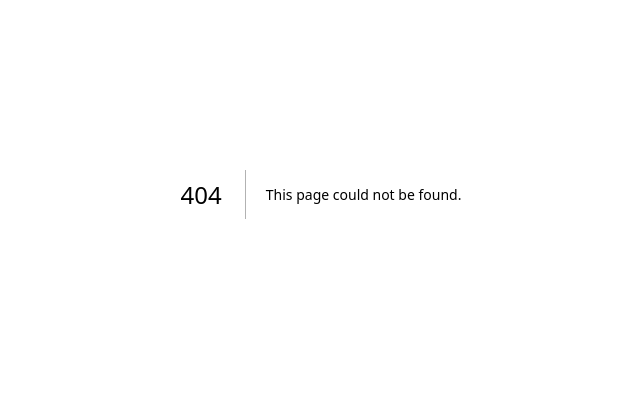
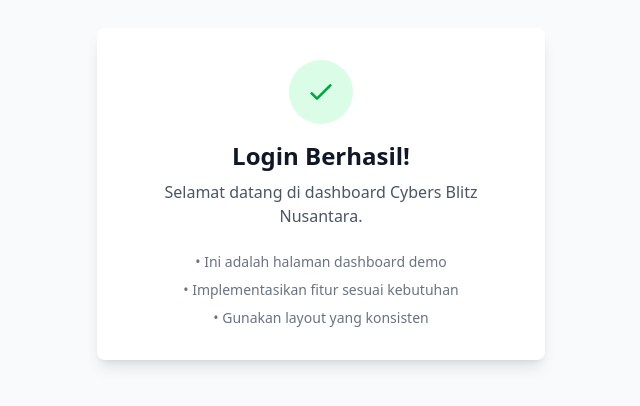
Before and after one commit to Bais26/BOBOBOY, a Next.js app: page /dashboard in a window 1280 px wide. Before the commit this address had no page. Shown: the part 206-612 px from the top of the page, without its empty margins (319-959 px from the left). Built offline with nearby package versions, Linux system fonts and the light colour scheme.

Commit message:
feat: add dashboard module

```diff
--- /dev/null
+++ b/src/app/dashboard/page.tsx
@@ -0,0 +1,21 @@
+export default function DashboardPage() {
+  return (
+    <div className="min-h-screen bg-gray-50 flex items-center justify-center">
+      <div className="max-w-md w-full bg-white p-8 rounded-lg shadow-lg text-center">
+        <div className="w-16 h-16 bg-green-100 rounded-full flex items-center justify-center mx-auto mb-4">
+          <svg className="w-8 h-8 text-green-600" fill="none" stroke="currentColor" viewBox="0 0 24 24">
+            <path strokeLinecap="round" strokeLinejoin="round" strokeWidth={2} d="M5 13l4 4L19 7" />
+          </svg>
+        </div>
+        <h1 className="text-2xl font-bold text-gray-900 mb-2">Login Berhasil!</h1>
+        <p className="text-gray-600 mb-6">Selamat datang di dashboard Cybers Blitz Nusantara.</p>
+
+        <div className="space-y-2 text-sm text-gray-500">
+          <p>• Ini adalah halaman dashboard demo</p>
+          <p>• Implementasikan fitur sesuai kebutuhan</p>
+          <p>• Gunakan layout yang konsisten</p>
+        </div>
+      </div>
+    </div>
+  );
+}
```
